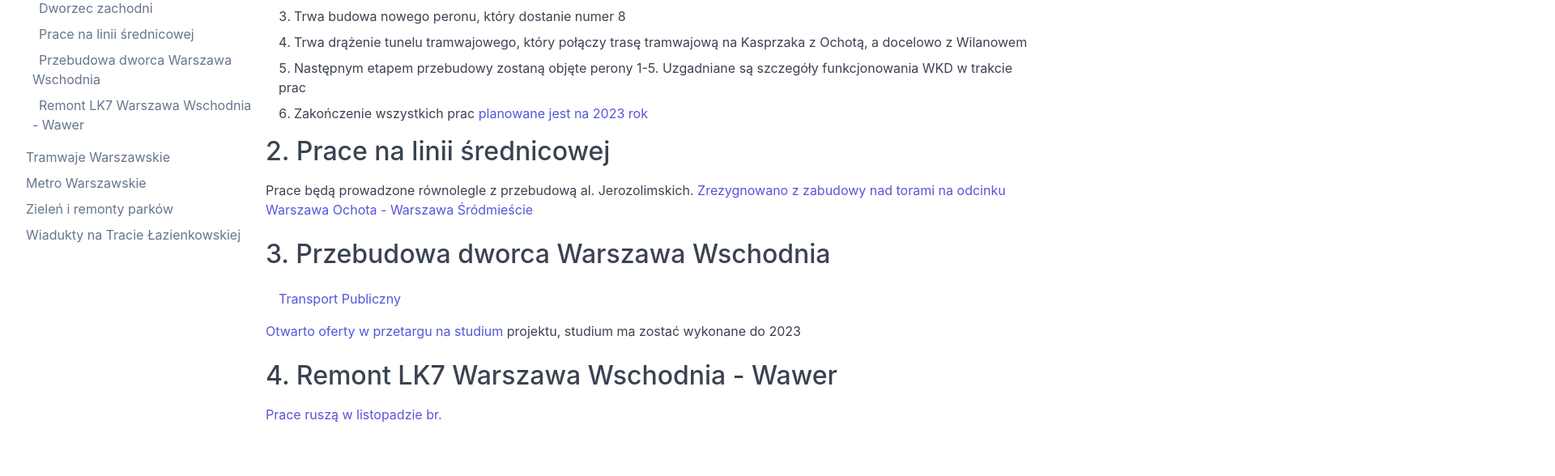
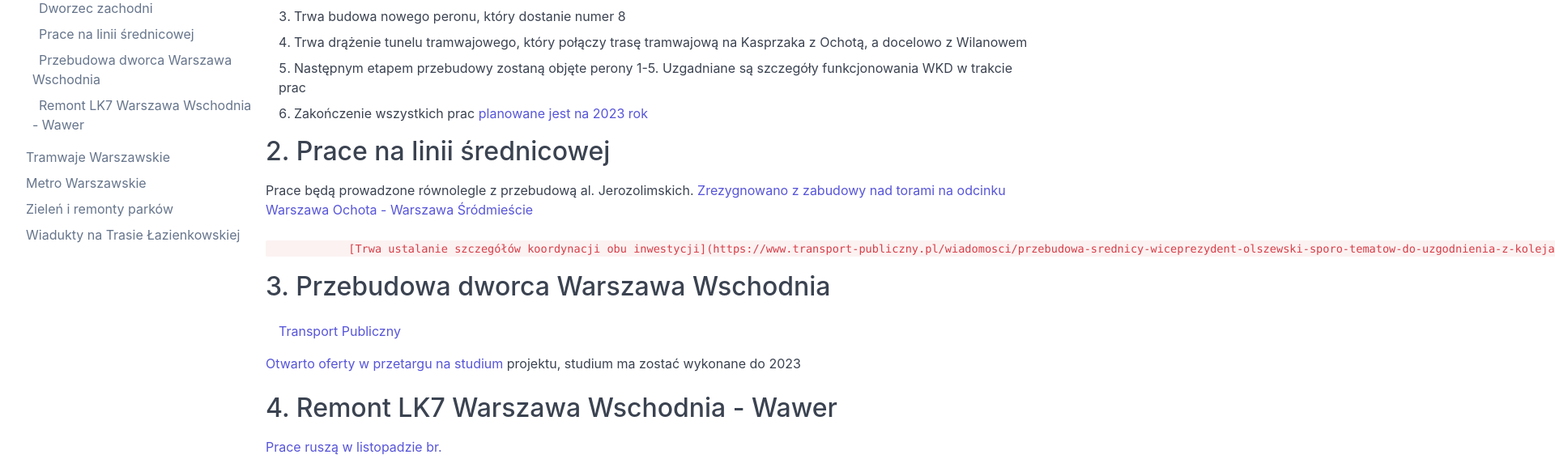
Before and after one commit to burtek/warszawskie-inwestycje, a Next.js app: page /entry/0bae6227-b0c0-4685-8391-e6f2436a9a84 in a window 1280 px wide. Shown: the part 626-1214 px from the top of the page at 81% size, 1920 px wide, since content can reach past the window. Before the commit the page ends 1174 px from the top, so only its background shows below. Built offline with nearby package versions, Linux system fonts and the light colour scheme.

Commit message:
data update + UI fixes

```diff
--- a/src/components/EntryCard.tsx
+++ b/src/components/EntryCard.tsx
@@ -3,13 +3,13 @@ import Link from 'next/link';
 
 export function EntryCard({ id, title, image, content }: Props) {
     return (
-        <div className='card card-hullheight mt-2 p-relative'>
+        <div className='card card-fullheight mt-2 p-relative'>
             <div className='card-header'>
                 <div className='card-title h5'>{title}</div>
             </div>
             {image && (
                 <div className='card-image'>
-                    <Image src={image} className='img-responsive' alt={title} placeholder='blur' />
+                    <Image src={image} className='img-responsive' alt={title} placeholder='blur' objectFit='cover' />
                 </div>
             )}
             {content && <div className='card-body'>{content}</div>}
--- a/src/data/index.ts
+++ b/src/data/index.ts
@@ -8,6 +8,10 @@ import Image_e9516499 from '../images/e9516499-a81a-43ac-92c8-b077af972715.jpg';
 
 export const data: Data = {
     changes: [
+        {
+            date: '2021-09-08T19:30:00Z',
+            description: 'Rozszerzenie tematu linii średnicowej'
+        },
         {
             date: '2021-09-08T14:00:00Z',
             description: 'Przeniesienie ze Slacka do internetu'
@@ -243,8 +247,9 @@ Plac ma być przyjazny pieszym i naturze, pojawią się [22 drzewa](https://www.
         'f00c4899-5363-42ad-bf62-70d3e55ab435': {
             id: 'f00c4899-5363-42ad-bf62-70d3e55ab435',
             title: 'Prace na linii średnicowej',
-            markdownContent:
-                'Prace będą prowadzone równolegle z przebudową al. Jerozolimskich. [Zrezygnowano z zabudowy nad torami na odcinku Warszawa Ochota - Warszawa Śródmieście](https://www.transport-publiczny.pl/wiadomosci/przebudowa-linii-srednicowej-bez-mozliwosci-zabudowy-nad-torami-67205.html)',
+            markdownContent: `Prace będą prowadzone równolegle z przebudową al. Jerozolimskich. [Zrezygnowano z zabudowy nad torami na odcinku Warszawa Ochota - Warszawa Śródmieście](https://www.transport-publiczny.pl/wiadomosci/przebudowa-linii-srednicowej-bez-mozliwosci-zabudowy-nad-torami-67205.html)
+
+                [Trwa ustalanie szczegółów koordynacji obu inwestycji](https://www.transport-publiczny.pl/wiadomosci/przebudowa-srednicy-wiceprezydent-olszewski-sporo-tematow-do-uzgodnienia-z-koleja-70310.html). W ramach prac zbudowany zostanie między innymi łącznik między metrem, a Dworcem Śródmieście.`,
             subEntries: [],
             links: []
         },
@@ -456,7 +461,7 @@ Prace nad centralnym odcinkiem III linii metra mają potrwać do 2028/2030 roku`
         },
         'c2de8d03-175a-41ed-9b9f-78bf3c65c227': {
             id: 'c2de8d03-175a-41ed-9b9f-78bf3c65c227',
-            title: 'Wiadukty na Tracie Łazienkowskiej',
+            title: 'Wiadukty na Trasie Łazienkowskiej',
             markdownContent:
                 'Prace ([realizowane przez Skanska](https://www.rynekinfrastruktury.pl/wiadomosci/drogi/skanska-z-umowa-na-wiadukty-trasy-lazienkowskiej-w-warszawie-77332.html)) [rozpoczęły się w sierpniu 2021](https://www.rynekinfrastruktury.pl/wiadomosci/drogi/przebudowa-wiaduktow-trasy-lazienkowskiej--pierwsze-prace-77825.html) i mają potrwać do marca 2024',
             subEntries: ['d71c9875-52f9-44f9-8286-7b1e2655f130'],
--- a/src/styles/global.scss
+++ b/src/styles/global.scss
@@ -27,10 +27,14 @@ ul.link-list {
     }
 }
 
-.card-hullheight {
+.card-fullheight {
     height: calc(100% - 8px);
 
     .card-image {
         flex: 1;
+
+        & > div {
+            height: 100%;
+        }
     }
 }
```
